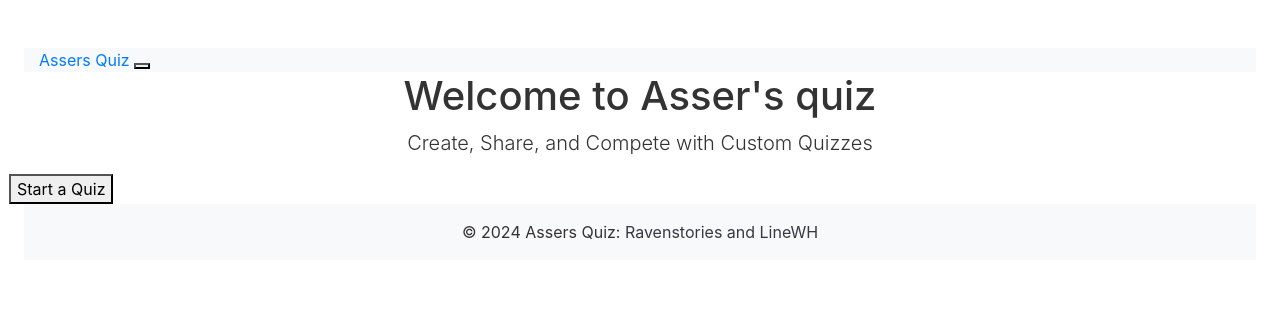
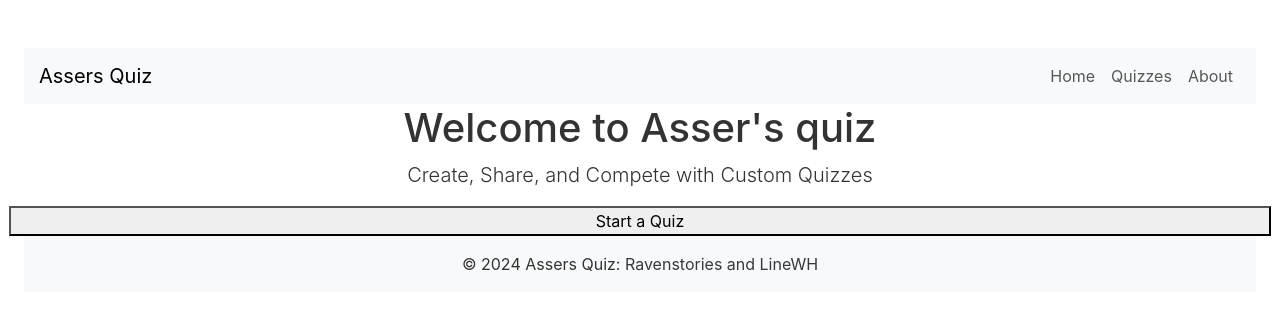
Before and after one commit to Ravenstories/QuizManager, a website with bundled scripts: page index.html in a window 1280 px wide. Built offline with nearby package versions, Linux system fonts and the light colour scheme; a web font is replaced by a local one.

Commit message:
scss updates

```diff
--- a/app.js
+++ /dev/null
@@ -1 +0,0 @@
-import "/node_modules/bootstrap/dist/js/bootstrap.bundle.min.js";
--- a/index.html
+++ b/index.html
@@ -6,6 +6,8 @@
     <title>Quiz Manager</title>
     <link rel="icon" href="data:,">
 
+    <!-- Bootstrap -->
+    <link href="https://cdn.jsdelivr.net/npm/bootstrap@5.3.3/dist/css/bootstrap.min.css" rel="stylesheet" integrity="sha384-QWTKZyjpPEjISv5WaRU9OFeRpok6YctnYmDr5pNlyT2bRjXh0JMhjY6hW+ALEwIH" crossorigin="anonymous">
     <!--Styling-->
     <link  href="frontend/css/style.css" rel="stylesheet" type="text/css">
 
@@ -44,5 +46,6 @@
 
     <!--bootstrap JS and dependencies-->
     <script type="module" src="app.js"></script>
+    <script src="https://cdn.jsdelivr.net/npm/bootstrap@5.3.3/dist/js/bootstrap.bundle.min.js" integrity="sha384-YvpcrYf0tY3lHB60NNkmXc5s9fDVZLESaAA55NDzOxhy9GkcIdslK1eN7N6jIeHz" crossorigin="anonymous"></script>
 </body>
 </html>
--- a/package.json
+++ b/package.json
@@ -1,7 +1,8 @@
 {
   "dependencies": {
     "http-server": "^14.1.1",
-    "sass": "^1.83.4"
+    "sass": "^1.83.4",
+    "scss": "^0.2.4"
   },
   "scripts": {
     "sass": "sass src/styles.scss dist/styles.css"
```
Also changed, not shown: 1 other file.
